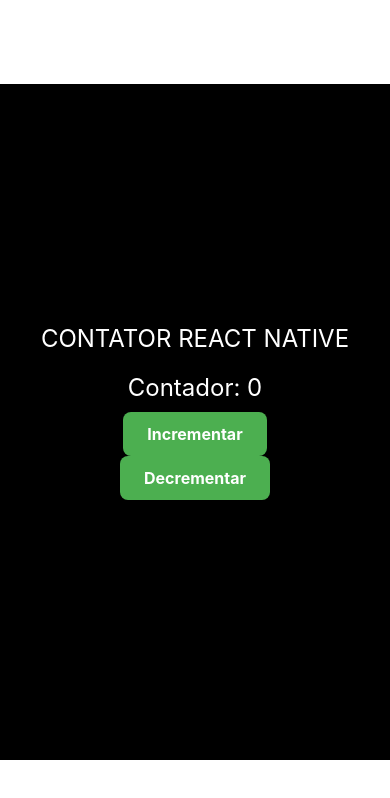
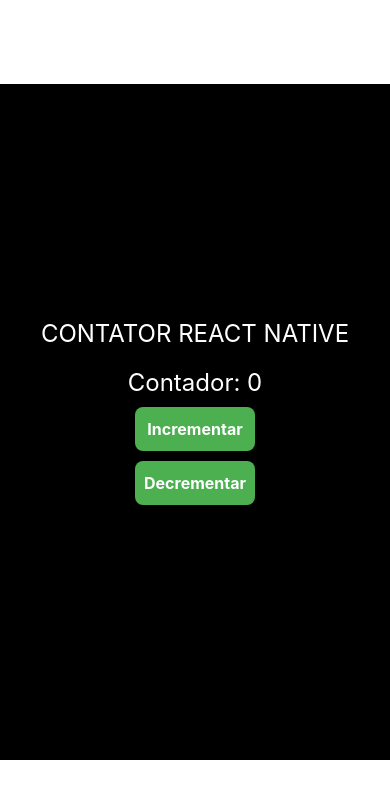
Before and after one commit to evertoncruz/contador-react-native, a React Native app: screen / in a window 390 px wide. Shown: the top 798 px of the page. Built offline with nearby package versions, Linux system fonts and the light colour scheme.

Commit message:
laytou adjsutment

```diff
--- a/src/components/Counter/styles.js
+++ b/src/components/Counter/styles.js
@@ -16,6 +16,7 @@
     paddingHorizontal: 24,
     borderRadius: 8,
     alignItems: "center",
+    width: "80%",
   },
   buttonText: {
     color: "#fff",
@@ -23,6 +24,6 @@
     fontWeight: "bold",
   },
   buttonIncrement: {
-    marginBottom: "10",
+    marginBottom: 10,
   },
 });
```
